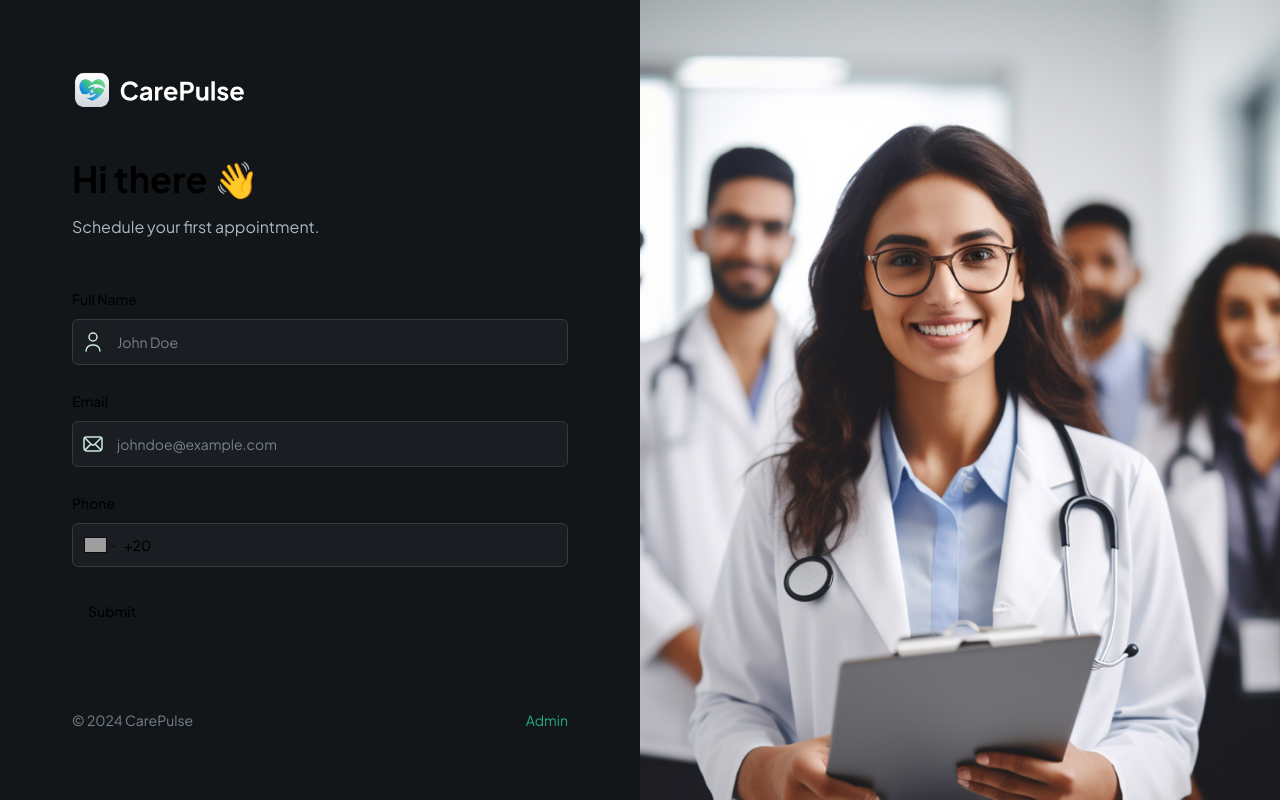
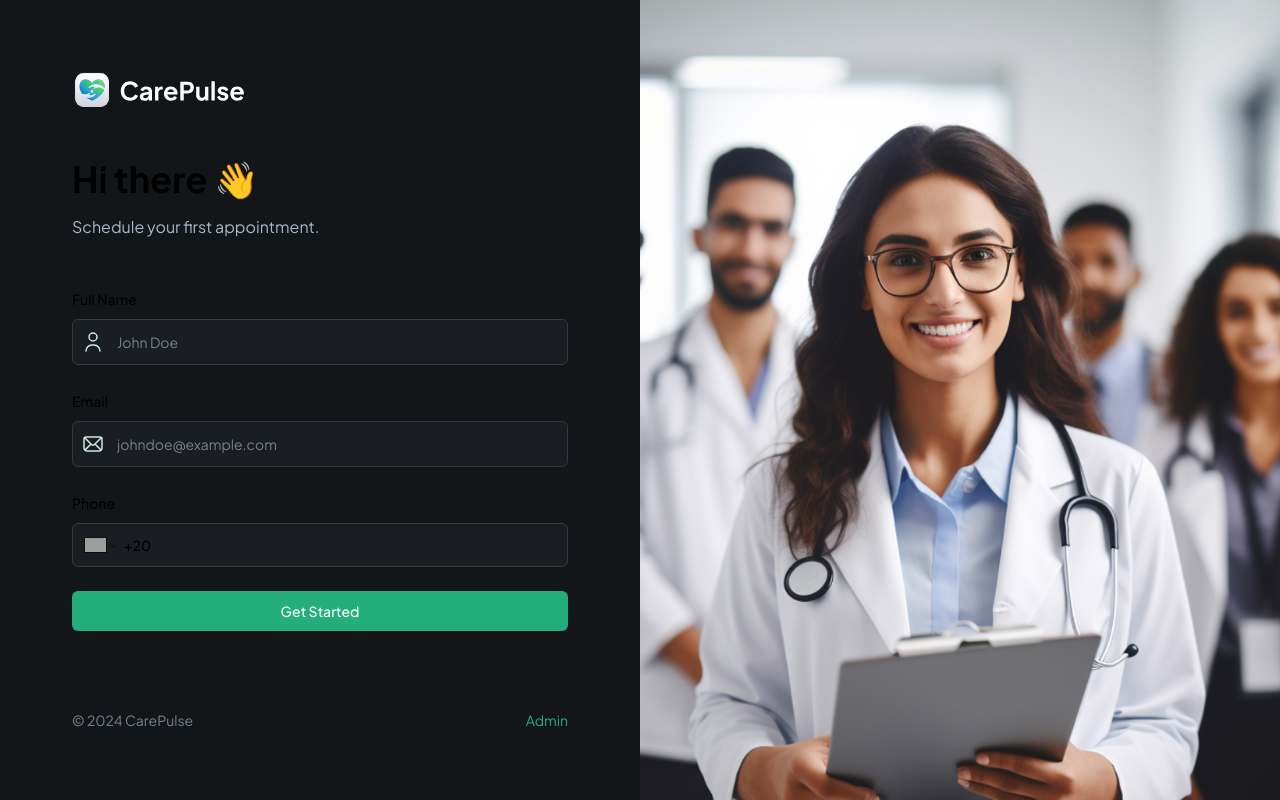
Before and after one commit to amrelskhawy/careplus, a Next.js app: page / in a window 1280 px wide. Built offline with nearby package versions, Linux system fonts and the light colour scheme; grey boxes are pictures that could not be loaded.

Commit message:
Use Cutom Submit Button in Patient Form

```diff
--- a/components/forms/PatientForm.tsx
+++ b/components/forms/PatientForm.tsx
@@ -6,6 +6,8 @@ import { z } from "zod"
 import { Button } from "../ui/button"
 import { Form } from "@/components/ui/form"
 import { CutomFormField } from "../CutomFormField"
+import { useState } from "react"
+import { SubmitButton } from "../SubmitButton"
 
 export enum FormFieldType {
   INPUT = "input" ,
@@ -24,6 +26,10 @@ const formSchema = z.object({
 })
 
 export const PatientForm = () => {
+
+  const [isLoading, setIsLoading] = useState(false)
+
+
   const form = useForm<z.infer<typeof formSchema>>({
     resolver: zodResolver(formSchema),
     defaultValues: {
@@ -77,7 +83,11 @@ export const PatientForm = () => {
           iconAlt={"phone"}
         />
 
-        <Button type="submit">Submit</Button>
+        <SubmitButton
+          isLoading={isLoading}
+        >
+          Get Started
+        </SubmitButton>
       </form>
     </Form>
   )
```
